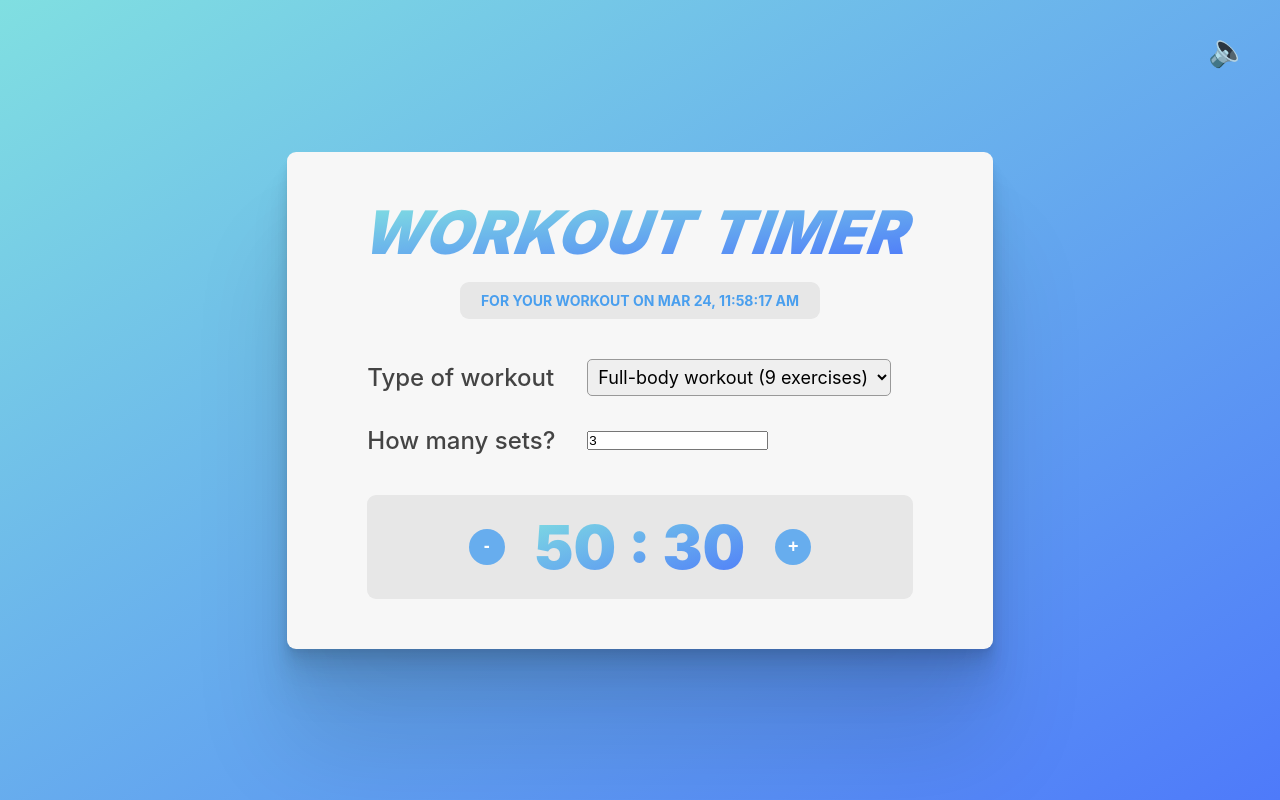
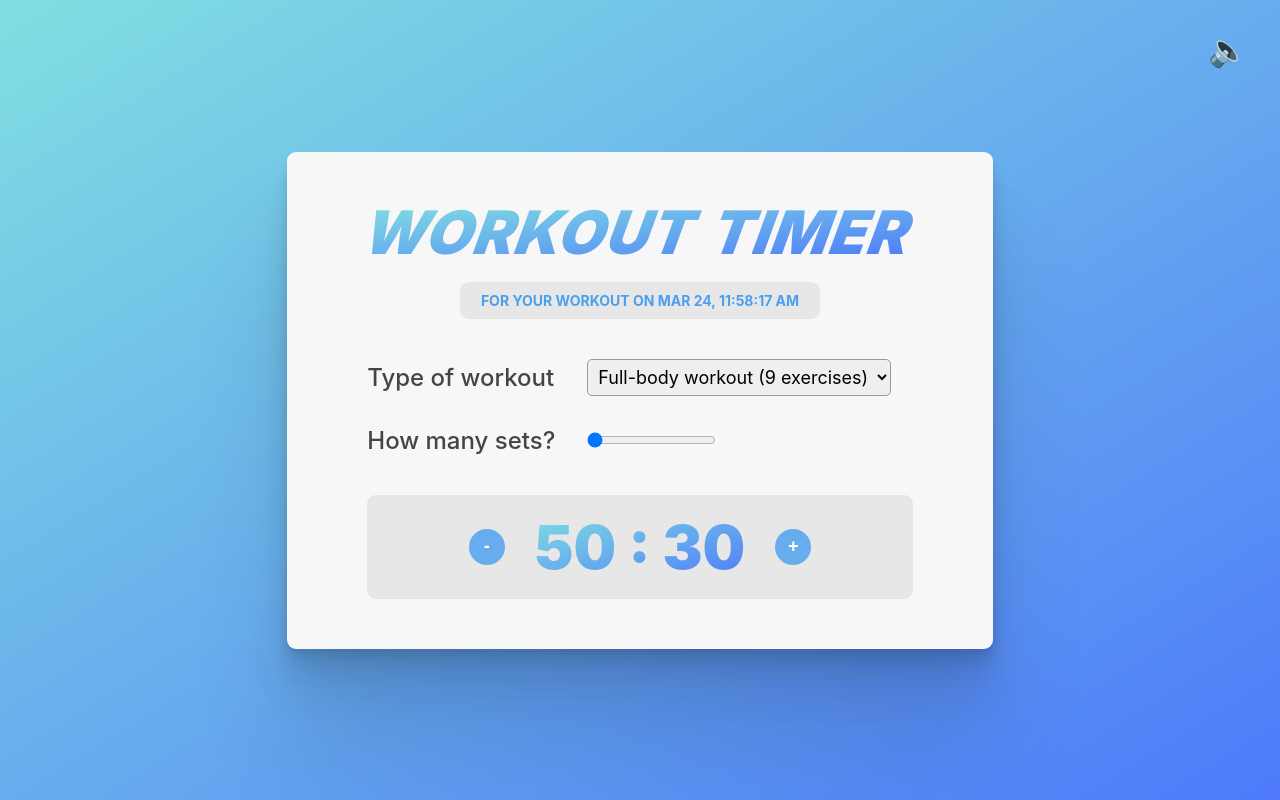
Before and after one commit to njahi/Workout-Timer, a React (Vite) app: page / in a window 1280 px wide. Built offline with nearby package versions, Linux system fonts and the light colour scheme.

Commit message:
added the type to our input element which is type of range

```diff
--- a/src/components/Calculator.jsx
+++ b/src/components/Calculator.jsx
@@ -39,6 +39,9 @@ function Calculator({ workouts }) {
         <div>
           <label>How many sets?</label>
           <input
+            type='range'
+            min='30'
+            max='5'
             value={sets}
             onChange={(e) => setSets(e.target.value)}
           />
```
